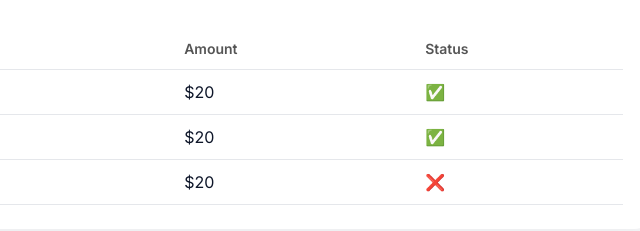
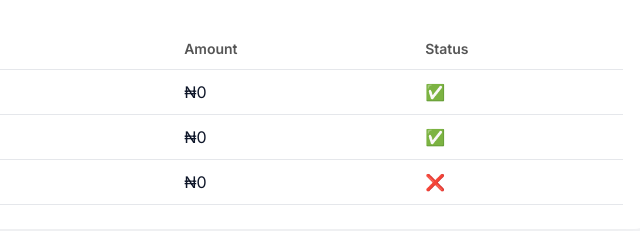
Before and after one commit to Dev-Enayon/lani-contribution, a plain HTML site: page index.html in a window 1280 px wide. Shown: the part 417-648 px from the top of the page, 427-1067 px from the left. Drawn offline with nearby package versions, Linux system fonts and the light colour scheme.

Commit message:
updating

```diff
--- a/index.html
+++ b/index.html
@@ -77,17 +77,17 @@
       <tbody>
         <tr>
           <td>2026-02-05</td>
-          <td>$20</td>
+          <td>₦0</td>
           <td>✅</td>
         </tr>
         <tr>
           <td>2026-02-04</td>
-          <td>$20</td>
+          <td>₦0</td>
           <td>✅</td>
         </tr>
         <tr>
           <td>2026-02-03</td>
-          <td>$20</td>
+          <td>₦0</td>
           <td>❌</td>
         </tr>
       </tbody>
```
